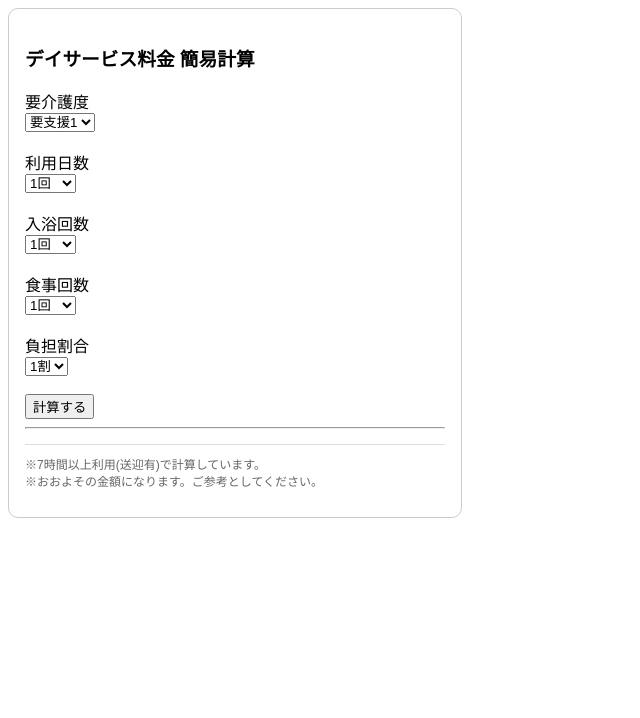
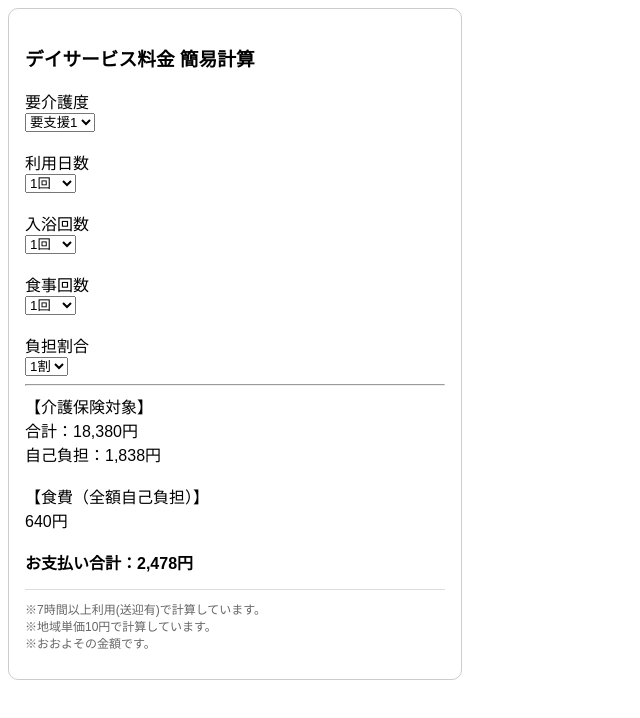
Before and after one commit to daymori1980-crypto/ryoukinzidoukeisan, a plain HTML site: page index.html in a window 1280 px wide. Shown: the whole page, without its empty margins (0-640 px from the left). Drawn offline with Linux system fonts and the light colour scheme.

Commit message:
Update index.html

```diff
--- a/index.html
+++ b/index.html
@@ -46,21 +46,22 @@
     <option value="0.3">3割</option>
   </select>
 
-  <br><br>
-
-  <button onclick="calc()">計算する</button>
-
   <hr>
 
-  <div id="result"></div>
+  <div id="result">条件を選択すると自動計算されます</div>
+
   <p style="font-size:12px;color:#666;margin-top:15px;border-top:1px solid #ddd;padding-top:10px;">
 ※7時間以上利用(送迎有)で計算しています。<br>
-※おおよその金額になります。ご参考としてください。
+※地域単価10円で計算しています。<br>
+※おおよその金額です。
 </p>
 </div>
 
 <script>
-// 1〜31回生成
+// 地域単価（必要に応じて変更）
+const UNIT_PRICE = 10;
+
+// 回数セレクト生成
 function fill(id){
   const s=document.getElementById(id);
   for(let i=1;i<=31;i++){
@@ -74,19 +75,28 @@ fill("days");
 fill("bath");
 fill("meal");
 
+// 計算処理
 function calc(){
-  const levelText = document.getElementById("level").selectedIndex;
-  const levelValue = Number(document.getElementById("level").value);
 
-  const days = Number(document.getElementById("days").value);
-  const bath = Number(document.getElementById("bath").value);
-  const meal = Number(document.getElementById("meal").value);
+  const levelSelect = document.getElementById("level");
+  const levelText = levelSelect.selectedOptions[0].text;
+  const levelValue = Number(levelSelect.value);
+
+  let days = Number(document.getElementById("days").value);
+  let bath = Number(document.getElementById("bath").value);
+  let meal = Number(document.getElementById("meal").value);
   const rate = Number(document.getElementById("rate").value);
+
+  // 回数の整合性チェック
+  bath = Math.min(bath, days);
+  meal = Math.min(meal, days);
+
+  // 要支援判定（安全）
+  const isSupport = ["要支援1","要支援2"].includes(levelText);
 
   let base = 0;
 
-  // ■ 要支援かどうか判定（0と1が要支援）
-  if(levelText === 0 || levelText === 1){
+  if(isSupport){
     // 月額固定
     base = levelValue;
   }else{
@@ -94,31 +104,40 @@ function calc(){
     base = levelValue * days;
   }
 
-  // ■ 入浴加算（1回40円、負担割合対象）
-  const bathAdd = bath * 400;
+  // 入浴（40単位 → 円）
+  const bathAdd = bath * 40 * UNIT_PRICE;
 
-  // ■ 食事（1食640円、全額自己負担）
+  // 食事（全額自己負担）
   const mealCost = meal * 640;
 
-  // ■ 介護保険対象合計
+  // 介護保険対象
   const careTotal = base + bathAdd;
 
-  // ■ 自己負担（割合適用）
+  // 自己負担
   const userCare = Math.round(careTotal * rate);
 
-  // ■ 最終支払額（食事は別）
+  // 総額
   const totalPay = userCare + mealCost;
 
   document.getElementById("result").innerHTML =
     "【介護保険対象】<br>" +
-    "合計：" + careTotal + "円<br>" +
-    "自己負担：" + userCare + "円<br><br>" +
+    "合計：" + careTotal.toLocaleString() + "円<br>" +
+    "自己負担：" + userCare.toLocaleString() + "円<br><br>" +
 
-    "【食事代（全額）】<br>" +
-    mealCost + "円<br><br>" +
+    "【食費（全額自己負担）】<br>" +
+    mealCost.toLocaleString() + "円<br><br>" +
 
-    "<b>お支払い合計：" + totalPay + "円</b>";
+    "<b>お支払い合計：" + totalPay.toLocaleString() + "円</b>";
 }
+
+// 自動計算
+document.querySelectorAll("select").forEach(s=>{
+  s.addEventListener("change", calc);
+});
+
+// 初期計算
+calc();
+
 </script>
 
 </body>
```
